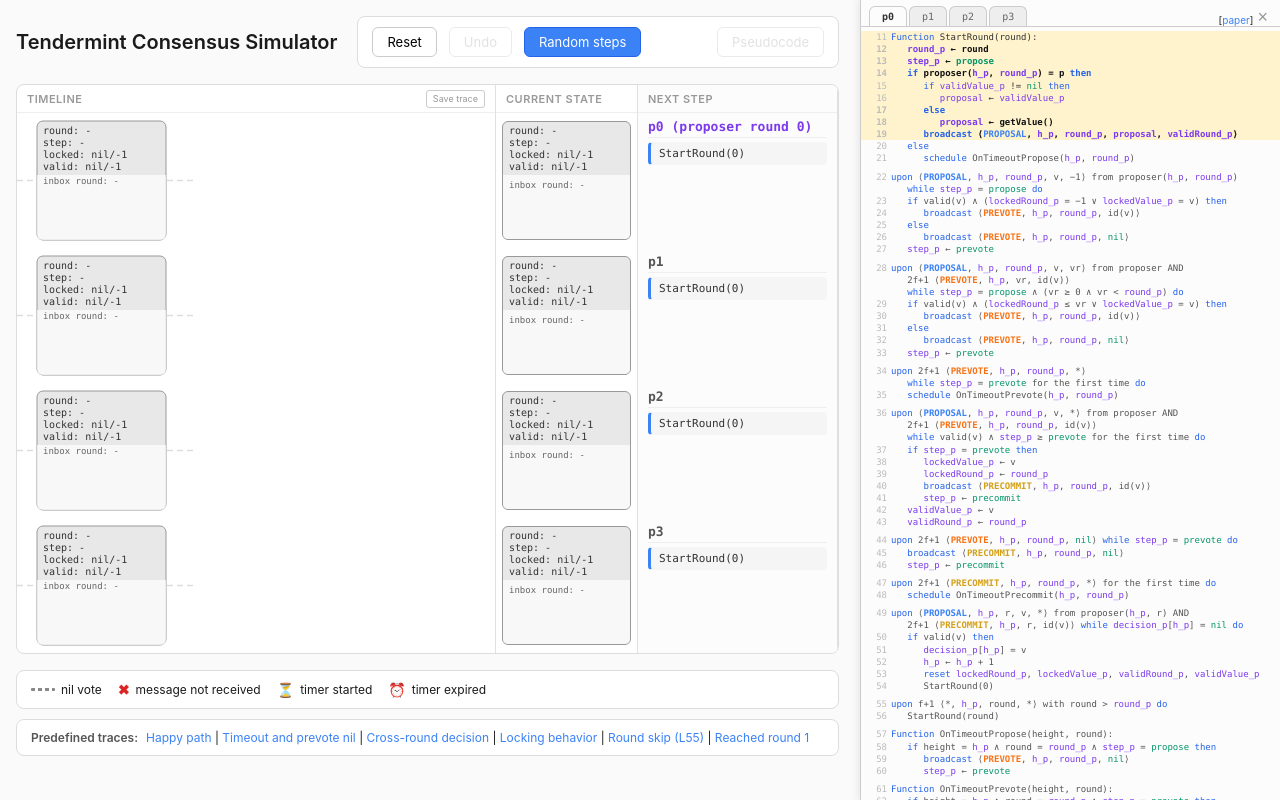
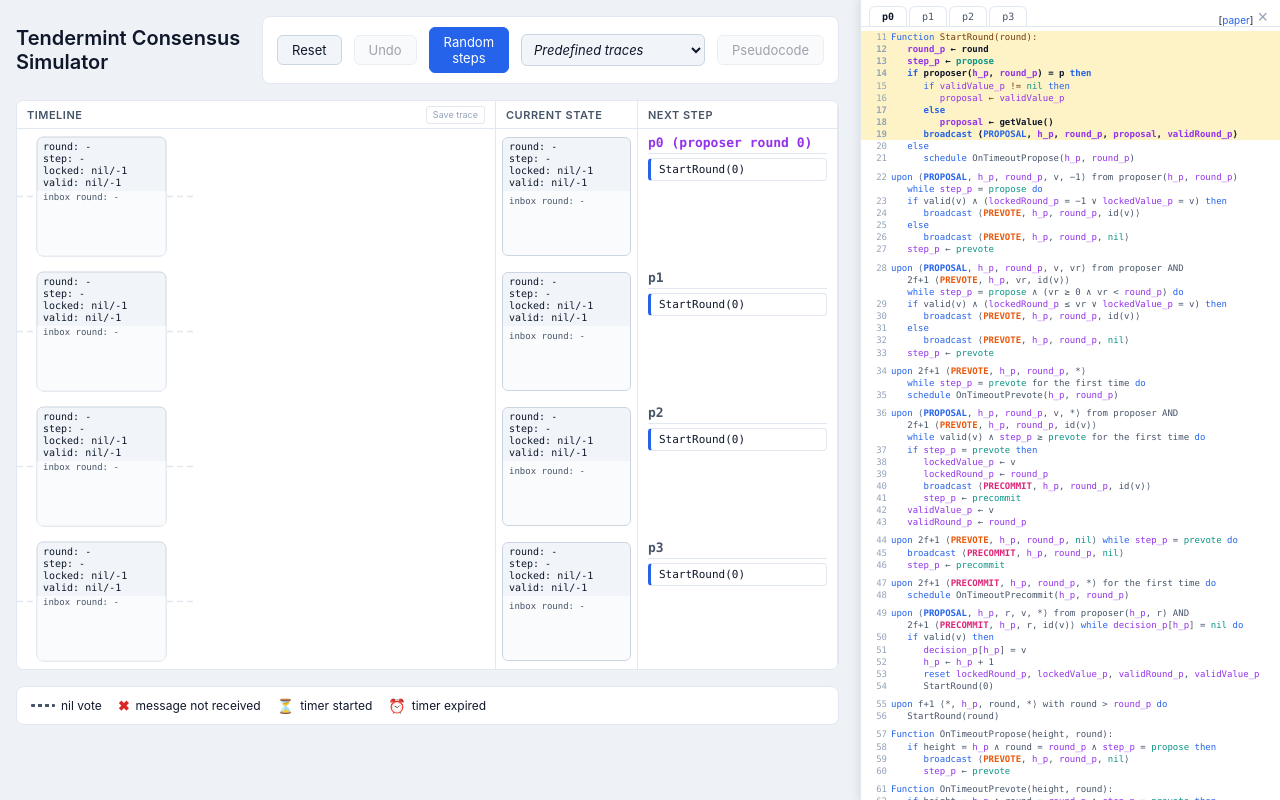
Before and after one commit to hvanz/tendermint-sim, a plain HTML site: page index.html in a window 1280 px wide. Drawn offline with Linux system fonts and the light colour scheme.

Commit message:
Refresh color palette and move trace picker to top bar
Adopts a token-based light palette: slate-neutral page, white surfaces and
timeline, soft pastel state-box fills, and saturated -600 range accents for
arrows and message-type tokens. All colors now live in :root custom
properties, so future palette swaps are single-file changes. Precommit shifts
from amber/yellow to pink to keep it distinct from prevote orange. Three SVG
colors that do not bind to CSS variables (red-X glyph, arrow-marker fills,
state-box inbox overlay) are kept in sync with the palette via comments
tying them to the token names.

Moves predefined-traces picker from a bottom section into the top bar as a
select. Loader populates options from traces/index.json with descriptions
carried as title tooltips. A sentinel "Predefined traces" option
(italicized via :has() so the closed select honors the style, since browsers
strip option font-style from the displayed value) acts as the empty state.
Clicking Reset sets the select back to this sentinel so the control reflects
the actual engine state.

```diff
--- a/css/style.css
+++ b/css/style.css
@@ -1,15 +1,48 @@
 /* style.css -- Layout, controls, timeline, state boxes, arrows */
 
 :root {
-    --color-propose: #d0e4f7;
-    --color-prevote: #fde2c8;
-    --color-precommit: #fef3cd;
-    --color-decided: #c8f7c5;
-    --color-initial: #e8e8e8;
+    /* Light palette: neutral slate surfaces with saturated -600 range accents.
+       Three surface layers (page, surface, raised) + focus for the timeline
+       column. Accent hues are slightly deeper than Tailwind defaults so they
+       read clearly on the slate-tinted page background. */
+    --bg-page: #eef2f6;
+    --bg-surface: #ffffff;
+    --bg-focus: #ffffff;
+    --bg-raised: #f1f5f9;
+    --border-subtle: #e2e8f0;
+    --border-emphasis: #cbd5e1;
+    --text-primary: #0f172a;
+    --text-secondary: #475569;
+    --text-muted: #94a3b8;
 
-    --color-proposal-arrow: #3b82f6;
-    --color-prevote-arrow: #f97316;
-    --color-precommit-arrow: #d4a017;
+    --accent-proposal: #2563eb;
+    --accent-prevote: #ea580c;
+    --accent-precommit: #db2777;
+    --accent-decided: #16a34a;
+    --accent-timeout: #dc2626;
+    --accent-skip: #9333ea;
+    --accent-var: #9333ea;
+    --accent-const: #0d9488;
+    --accent-keyword: #2563eb;
+
+    /* State-box fills: soft pastel variants of each accent. */
+    --color-propose: #dbeafe;
+    --color-prevote: #ffedd5;
+    --color-precommit: #fce7f3;
+    --color-decided: #dcfce7;
+    --color-initial: #f1f5f9;
+
+    /* Arrow/legend hues — reused in many places, kept as single tokens. */
+    --color-proposal-arrow: #2563eb;
+    --color-prevote-arrow: #ea580c;
+    --color-precommit-arrow: #db2777;
+
+    /* Feedback colors */
+    --hl-line-bg: #fef3c7;
+    --hl-line-text: #713f12;
+    --hl-hover-bg: #fde68a;
+    --hl-hover-text: #422006;
+    --strike-bg: #fecaca;
 
     --font-mono: "SF Mono", "Fira Code", "Consolas", monospace;
     --font-sans: -apple-system, BlinkMacSystemFont, "Segoe UI", Roboto, sans-serif;
@@ -31,8 +64,8 @@
 body {
     font-family: var(--font-sans);
     font-size: 14px;
-    color: #1a1a1a;
-    background: #fafafa;
+    color: var(--text-primary);
+    background: var(--bg-page);
     padding: 16px;
     transition: margin-right 0.15s;
 }
@@ -61,16 +94,17 @@ h1 {
     align-items: center;
     gap: 12px;
     padding: 10px 14px;
-    background: #fff;
-    border: 1px solid #ddd;
+    background: var(--bg-surface);
+    border: 1px solid var(--border-subtle);
     border-radius: 8px;
 }
 
 #controls button {
     padding: 6px 14px;
-    border: 1px solid #ccc;
+    border: 1px solid var(--border-emphasis);
     border-radius: 6px;
-    background: #fff;
+    background: var(--bg-raised);
+    color: var(--text-primary);
     cursor: pointer;
     font-size: 13px;
     font-family: var(--font-sans);
@@ -78,7 +112,7 @@ h1 {
 }
 
 #controls button:hover {
-    background: #f0f0f0;
+    background: var(--border-emphasis);
 }
 
 #controls button:disabled {
@@ -87,22 +121,22 @@ h1 {
 }
 
 #controls button#btn-step-all {
-    background: #3b82f6;
+    background: var(--accent-proposal);
     color: #fff;
-    border-color: #2563eb;
+    border-color: var(--accent-proposal);
 }
 
 #controls button#btn-step-all:hover {
-    background: #2563eb;
+    background: #1d4ed8;
 }
 
 /* Main area: left pane + timeline side by side */
 #main-area {
     display: flex;
     gap: 0;
-    border: 1px solid #ddd;
+    border: 1px solid var(--border-subtle);
     border-radius: 8px;
-    background: #fff;
+    background: var(--bg-surface);
     overflow: hidden;
     min-height: 500px;
 }
@@ -114,19 +148,19 @@ h1 {
     font-weight: 600;
     text-transform: uppercase;
     letter-spacing: 0.5px;
-    color: #999;
+    color: var(--text-secondary);
     padding: 0 10px;
     height: 28px;
     line-height: 28px;
-    border-bottom: 1px solid #eee;
+    border-bottom: 1px solid var(--border-subtle);
+    background: var(--bg-surface);
 }
 
 /* Left pane: fixed, no horizontal scroll */
 #left-pane {
     width: var(--left-pane-width);
     min-width: var(--left-pane-width);
-    border-right: 1px solid #e0e0e0;
-    background: #fcfcfc;
+    border-right: 1px solid var(--border-subtle);
     position: relative;
     overflow-y: auto;
 }
@@ -145,26 +179,25 @@ h1 {
 .node-section-header {
     margin-bottom: 4px;
     padding-bottom: 3px;
-    border-bottom: 1px solid #eee;
+    border-bottom: 1px solid var(--border-subtle);
 }
 
 .node-section-header .node-name {
     font-family: var(--font-mono);
     font-size: 13px;
     font-weight: 700;
-    color: #555;
+    color: var(--text-secondary);
 }
 
 .node-section-header .node-name.is-proposer {
-    color: #7c3aed;
+    color: var(--accent-skip);
 }
 
 /* State pane: middle column showing current state boxes */
 #state-pane {
     width: var(--state-pane-width);
     min-width: var(--state-pane-width);
-    border-right: 1px solid #e0e0e0;
-    background: #fff;
+    border-right: 1px solid var(--border-subtle);
     position: relative;
     overflow-y: auto;
 }
@@ -181,15 +214,15 @@ h1 {
     width: 100%;
     height: 100%;
     border-radius: 6px;
-    border: 1px solid #999;
+    border: 1px solid var(--border-emphasis);
     font-family: var(--font-mono);
-    color: #333;
+    color: var(--text-primary);
     overflow: hidden;
 }
 
-.current-state-box.step-propose { background: var(--color-propose); }
-.current-state-box.step-prevote { background: var(--color-prevote); }
-.current-state-box.step-precommit { background: var(--color-precommit); }
+.current-state-box.step-propose { background: var(--color-propose); border-color: var(--accent-proposal); }
+.current-state-box.step-prevote { background: var(--color-prevote); border-color: var(--accent-prevote); }
+.current-state-box.step-precommit { background: var(--color-precommit); border-color: var(--accent-precommit); }
 .current-state-box.step-decided { background: var(--color-decided); border-color: #22c55e; border-width: 2px; }
 .current-state-box.step-initial { background: var(--color-initial); }
 
@@ -212,10 +245,10 @@ h1 {
     top: 4px;
     right: 6px;
     font-size: 9px;
-    color: #aaa;
+    color: var(--text-muted);
 }
 
-/* Lighter-tinted section covering the inbox header + message list. Negative margins
+/* Darker-tinted section covering the inbox header + message list. Negative margins
    pull the tint out to the outer box edges; the outer .current-state-box has
    overflow:hidden + border-radius so the tint stays clipped to rounded corners.
    flex:1 makes the tint fill the remaining vertical space down to the box bottom
@@ -224,18 +257,18 @@ h1 {
     flex: 1;
     margin: 2px -6px -6px -6px;
     padding: 2px 6px 6px 6px;
-    background-color: rgba(255, 255, 255, 0.7);
+    background-color: rgba(255, 255, 255, 0.6);
 }
 
 .state-box-header {
     font-size: 9px;
     line-height: 12px;
-    color: #666;
+    color: var(--text-secondary);
     margin: 2px 0;
 }
 
 .state-box-header .round-link {
-    color: #3b82f6;
+    color: var(--accent-proposal);
     text-decoration: underline;
     cursor: pointer;
     user-select: none;
@@ -246,7 +279,7 @@ h1 {
 }
 
 .state-box-header .round-link.selected {
-    color: #111;
+    color: var(--text-primary);
     font-weight: 700;
     text-decoration: none;
     cursor: default;
@@ -270,11 +303,11 @@ h1 {
     padding: 0 1px;
     border-radius: 2px;
     text-decoration: underline;
-    color: #3b82f6;
+    color: var(--accent-proposal);
 }
 
 .state-box-message .msg-sender:hover:not(.is-disabled) {
-    background: #ffe8a0;
+    background: var(--hl-hover-bg);
 }
 
 .state-box-message .msg-sender.is-disabled {
@@ -283,12 +316,11 @@ h1 {
     color: inherit;
 }
 
-/* Struck senders get a light-red background so they remain visible beyond the
-   thin strike-through alone. Keeps the blue text color on clickable variants
-   so the "clickable link" affordance is preserved. */
+/* Struck senders get a dark-red tint so they remain visible beyond the thin
+   strike-through alone. Keeps the blue text on clickable variants. */
 .state-box-message .msg-sender.is-not-received {
     text-decoration: line-through;
-    background: #fecaca;
+    background: var(--strike-bg);
 }
 
 .state-box-message .msg-sender.is-not-received:not(.is-disabled) {
@@ -336,9 +368,9 @@ h1 {
     cursor: pointer;
     font-family: var(--font-mono);
     font-size: 11px;
-    color: #333;
-    background: #f5f5f5;
-    border: 1px solid transparent;
+    color: var(--text-primary);
+    background: var(--bg-focus);
+    border: 1px solid var(--border-subtle);
     transition: background 0.1s, border-color 0.1s;
     white-space: nowrap;
     overflow: hidden;
@@ -346,12 +378,12 @@ h1 {
 }
 
 .transition-item:hover {
-    background: #e8e8ff;
-    border-color: #aab;
+    background: var(--bg-raised);
+    border-color: var(--border-emphasis);
 }
 
 .transition-item:active {
-    background: #d0d0ff;
+    background: var(--border-emphasis);
 }
 
 /* Color-code transition items by action type */
@@ -365,21 +397,21 @@ h1 {
     border-left: 3px solid var(--color-precommit-arrow);
 }
 .transition-item.action-decide {
-    border-left: 3px solid #22c55e;
+    border-left: 3px solid var(--accent-decided);
     font-weight: 600;
 }
 .transition-item.action-timeout {
-    border-left: 3px solid #ef4444;
+    border-left: 3px solid var(--accent-timeout);
 }
 .transition-item.action-skip {
-    border-left: 3px solid #a855f7;
+    border-left: 3px solid var(--accent-skip);
 }
 .transition-item.action-schedule {
-    border-left: 3px solid #999;
+    border-left: 3px solid var(--text-muted);
 }
 
 .node-section-decided {
-    color: #888;
+    color: var(--text-secondary);
     font-family: var(--font-mono);
     font-size: 11px;
     font-style: italic;
@@ -387,7 +419,7 @@ h1 {
 }
 
 .node-section-empty {
-    color: #bbb;
+    color: var(--text-muted);
     font-family: var(--font-mono);
     font-size: 11px;
     padding: 4px 0;
@@ -399,7 +431,8 @@ h1 {
     display: flex;
     flex-direction: column;
     min-width: 0;
-    border-right: 1px solid #e0e0e0;
+    border-right: 1px solid var(--border-subtle);
+    background: var(--bg-focus);
 }
 
 /* Timeline SVG container: scrolls horizontally */
@@ -416,21 +449,21 @@ h1 {
 
 /* SVG styling */
 .state-box rect {
-    stroke: #999;
+    stroke: var(--border-emphasis);
     stroke-width: 1;
     rx: 6;
     ry: 6;
 }
 
-.state-box.step-propose rect { fill: var(--color-propose); }
-.state-box.step-prevote rect { fill: var(--color-prevote); }
-.state-box.step-precommit rect { fill: var(--color-precommit); }
+.state-box.step-propose rect { fill: var(--color-propose); stroke: var(--accent-proposal); }
+.state-box.step-prevote rect { fill: var(--color-prevote); stroke: var(--accent-prevote); }
+.state-box.step-precommit rect { fill: var(--color-precommit); stroke: var(--accent-precommit); }
 .state-box.step-decided rect { fill: var(--color-decided); stroke: #22c55e; stroke-width: 2; }
 .state-box.step-initial rect { fill: var(--color-initial); }
 
 .state-box text {
     font-family: var(--font-mono);
-    fill: #333;
+    fill: var(--text-primary);
 }
 
 .state-box text.var-line {
@@ -443,7 +476,7 @@ h1 {
 
 .state-box text.inbox-header {
     font-size: 9px;
-    fill: #666;
+    fill: var(--text-secondary);
 }
 
 .state-box text.step-label {
@@ -453,25 +486,25 @@ h1 {
 
 .state-box text.step-number {
     font-size: 9px;
-    fill: #aaa;
+    fill: var(--text-muted);
 }
 
 
 .transition-arrow line {
-    stroke: #aaa;
+    stroke: var(--text-muted);
     stroke-width: 1.5;
 }
 
 .transition-arrow text {
     font-family: var(--font-mono);
     font-size: 10px;
-    fill: #666;
+    fill: var(--text-secondary);
 }
 
 .message-arrow path {
     fill: none;
     stroke-width: 1.2;
-    opacity: 0.6;
+    opacity: 0.75;
 }
 
 .message-arrow.type-PROPOSAL path { stroke: var(--color-proposal-arrow); stroke-width: 1.8; }
@@ -482,7 +515,7 @@ h1 {
 .message-arrow text, .msg-label {
     font-family: var(--font-mono);
     font-size: 9px;
-    fill: #444;
+    fill: var(--text-secondary);
     font-style: italic;
 }
 
@@ -491,22 +524,22 @@ h1 {
     font-family: var(--font-mono);
     font-size: 13px;
     font-weight: 600;
-    fill: #555;
+    fill: var(--text-secondary);
 }
 
 .node-row-label text.is-proposer {
-    fill: #7c3aed;
+    fill: var(--accent-skip);
 }
 
 /* Row separator lines (bottom of each lane) */
 .row-guide {
-    stroke: #e0e0e0;
+    stroke: var(--border-subtle);
     stroke-width: 1;
 }
 
 /* Center lane line (horizontal line behind state boxes) */
 .lane-line {
-    stroke: #ddd;
+    stroke: var(--border-subtle);
     stroke-width: 1.5;
     stroke-dasharray: 6 4;
 }
@@ -518,8 +551,9 @@ h1 {
     right: 0;
     width: 420px;
     height: 100vh;
-    border-left: 1px solid #ccc;
-    background: #fcfcfc;
+    border-left: 1px solid var(--border-subtle);
+    background: var(--bg-focus);
+    color: var(--text-primary);
     overflow-y: auto;
     z-index: 10;
     box-shadow: -2px 0 8px rgba(0,0,0,0.08);
@@ -534,21 +568,21 @@ h1 {
     align-items: flex-end;
     justify-content: space-between;
     padding: 6px 8px 0;
-    border-bottom: 1px solid #ccc;
+    border-bottom: 1px solid var(--border-subtle);
 }
 
 #btn-close-pseudocode {
     background: none;
     border: none;
     font-size: 18px;
-    color: #999;
+    color: var(--text-muted);
     cursor: pointer;
     padding: 0 4px;
     line-height: 1;
 }
 
 #btn-close-pseudocode:hover {
-    color: #333;
+    color: var(--text-primary);
 }
 
 .pseudocode-tabs {
@@ -558,28 +592,28 @@ h1 {
 
 .pc-tab {
     padding: 4px 12px;
-    border: 1px solid #ccc;
+    border: 1px solid var(--border-subtle);
     border-bottom: none;
     border-radius: 6px 6px 0 0;
-    background: #eee;
+    background: var(--bg-surface);
     cursor: pointer;
     font-family: var(--font-mono);
     font-size: 10px;
-    color: #666;
+    color: var(--text-secondary);
     transition: background 0.1s;
     margin-right: -1px;
     position: relative;
 }
 
 .pc-tab:hover {
-    background: #e0e0e0;
+    background: var(--bg-raised);
 }
 
 .pc-tab.active {
-    background: #fcfcfc;
-    border-color: #ccc;
+    background: var(--bg-focus);
+    border-color: var(--border-subtle);
     font-weight: 700;
-    color: #333;
+    color: var(--text-primary);
     z-index: 1;
 }
 
@@ -593,7 +627,7 @@ h1 {
     line-height: 1.35;
     padding: 0 6px;
     white-space: pre;
-    color: #555;
+    color: var(--text-secondary);
     transition: background 0.1s;
 }
 
@@ -602,27 +636,27 @@ h1 {
     width: 20px;
     text-align: right;
     margin-right: 4px;
-    color: #bbb;
+    color: var(--text-muted);
     user-select: none;
 }
 
 .pc-line.highlighted {
-    background: #fff3cd;
-    color: #333;
+    background: var(--hl-line-bg);
+    color: var(--hl-line-text);
     cursor: pointer;
 }
 
 .pc-line.executed {
     font-weight: 700;
-    color: #111;
+    color: #0f172a;
 }
 
 /* JS adds .hovered to every line of the rule under the cursor, so the whole rule
    shifts uniformly. No native :hover rule; the cursor-targeted line would otherwise
    get its own slightly different shade, breaking the uniform block. */
 .pc-line.hovered {
-    background: #ffe8a0;
-    color: #333;
+    background: var(--hl-hover-bg);
+    color: var(--hl-hover-text);
 }
 
 .pc-line.pc-blank {
@@ -630,20 +664,21 @@ h1 {
 }
 
 /* Pseudocode syntax coloring */
-.pc-keyword { color: #2563eb; }
+.pc-keyword { color: var(--accent-keyword); }
 .pc-msg-proposal { color: var(--color-proposal-arrow); font-weight: 600; }
 .pc-msg-prevote { color: var(--color-prevote-arrow); font-weight: 600; }
 .pc-msg-precommit { color: var(--color-precommit-arrow); font-weight: 600; }
-.pc-var { color: #7c3aed; }
-.pc-const { color: #059669; }
+.pc-var { color: var(--accent-var); }
+.pc-const { color: var(--accent-const); }
 
 /* Legend */
 #legend {
     margin-top: 16px;
     padding: 10px 14px;
-    background: #fff;
-    border: 1px solid #ddd;
+    background: var(--bg-surface);
+    border: 1px solid var(--border-subtle);
     border-radius: 8px;
+    color: var(--text-primary);
     display: flex;
     flex-wrap: wrap;
     gap: 16px;
@@ -660,7 +695,7 @@ h1 {
     width: 16px;
     height: 16px;
     border-radius: 3px;
-    border: 1px solid #ccc;
+    border: 1px solid var(--border-emphasis);
 }
 
 .legend-line {
@@ -669,34 +704,24 @@ h1 {
     border-radius: 1px;
 }
 
-/* Traces section */
-#traces-section {
-    margin-top: 10px;
-    padding: 10px 14px;
-    background: #fff;
-    border: 1px solid #ddd;
-    border-radius: 8px;
-    display: flex;
-    align-items: center;
-    gap: 8px;
-    font-size: 12px;
-    flex-wrap: wrap;
+/* Trace-picker dropdown in the top bar. Matches the adjacent button height. */
+#trace-select {
+    padding: 6px 8px;
+    border: 1px solid var(--border-emphasis);
+    border-radius: 6px;
+    background: var(--bg-raised);
+    color: var(--text-primary);
+    cursor: pointer;
+    font-size: 13px;
+    font-family: var(--font-sans);
 }
 
-.traces-label {
-    font-weight: 600;
-    color: #555;
-}
-
-.trace-link {
-    color: #3b82f6;
-    text-decoration: none;
-    cursor: pointer;
-    font-size: 12px;
-}
-
-.trace-link:hover {
-    text-decoration: underline;
+/* Italicize the select when the placeholder "Predefined traces" option is
+   selected, so the closed control signals that no real trace is loaded.
+   Native <select> strips option styles from the displayed value; :has() lets
+   us style the whole control based on the current selection. */
+#trace-select:has(option[value="empty"]:checked) {
+    font-style: italic;
 }
 
 .timeline-header {
@@ -708,18 +733,18 @@ h1 {
 
 #btn-save-trace {
     padding: 0 6px;
-    border: 1px solid #ccc;
+    border: 1px solid var(--border-subtle);
     border-radius: 3px;
-    background: #fff;
+    background: var(--bg-surface);
     cursor: pointer;
     font-size: 9px;
     font-family: var(--font-sans);
-    color: #999;
+    color: var(--text-muted);
     line-height: 16px;
     transition: background 0.15s;
 }
 
 #btn-save-trace:hover {
-    background: #f0f0f0;
-    color: #333;
+    background: var(--bg-raised);
+    color: var(--text-primary);
 }
--- a/index.html
+++ b/index.html
@@ -13,6 +13,9 @@
             <button id="btn-reset">Reset</button>
             <button id="btn-undo" disabled>Undo</button>
             <button id="btn-step-all">Random steps</button>
+            <select id="trace-select">
+                <option value="empty">Predefined traces</option>
+            </select>
             <button id="btn-pseudocode" style="margin-left: auto" disabled>Pseudocode</button>
         </div>
     </div>
@@ -43,7 +46,7 @@
                 <button class="pc-tab" data-node="2">p2</button>
                 <button class="pc-tab" data-node="3">p3</button>
             </span>
-            <span style="margin-left: auto; font-size: 10px">[<a href="https://arxiv.org/abs/1807.04938" target="_blank" style="color: #3b82f6; text-decoration: none">paper</a>]</span>
+            <span style="margin-left: auto; font-size: 10px">[<a href="https://arxiv.org/abs/1807.04938" target="_blank" style="color: var(--accent-proposal); text-decoration: none">paper</a>]</span>
             <button id="btn-close-pseudocode" title="Close pseudocode">&times;</button>
         </div>
         <div id="pseudocode-lines"></div>
@@ -51,11 +54,11 @@
 
     <div id="legend">
         <div class="legend-item">
-            <div class="legend-line legend-line-dashed" style="background: repeating-linear-gradient(90deg, #888 0 4px, transparent 4px 7px)"></div>
+            <div class="legend-line legend-line-dashed" style="background: repeating-linear-gradient(90deg, var(--text-secondary) 0 4px, transparent 4px 7px)"></div>
             <span>nil vote</span>
         </div>
         <div class="legend-item">
-            <span style="color: #dc2626; font-weight: bold; font-size: 14px">&#x2716;</span>
+            <span style="color: var(--accent-timeout); font-weight: bold; font-size: 14px">&#x2716;</span>
             <span>message not received</span>
         </div>
         <div class="legend-item">
@@ -68,11 +71,6 @@
         </div>
     </div>
 
-    <div id="traces-section">
-        <span class="traces-label">Predefined traces:</span>
-        <span id="traces-list"></span>
-    </div>
-
     <script type="module" src="js/main.js"></script>
 </body>
 </html>
--- a/js/renderer.js
+++ b/js/renderer.js
@@ -119,7 +119,7 @@ function drawStateBox(parent, x, y, snapshot, nodeId, isInitial = false, globalS
     g.appendChild(svgEl("path", {
         d: overlayPath,
         fill: "#ffffff",
-        opacity: "0.7",
+        opacity: "0.6",
     }));
     const compacted = (!isInitial && inbox.length > 0)
         ? compactInboxMessages(inbox)
@@ -418,11 +418,13 @@ export function render(systemState) {
 
     // Arrowhead markers
     const defs = svgEl("defs");
+    // Arrowhead colors must track the CSS palette; kept in sync with :root tokens
+    // in style.css (--accent-*).
     for (const [name, color] of [
-        ["arrowhead-gray", "#aaa"],
-        ["arrowhead-proposal", "#3b82f6"],
-        ["arrowhead-prevote", "#f97316"],
-        ["arrowhead-precommit", "#d4a017"],
+        ["arrowhead-gray", "#94a3b8"],
+        ["arrowhead-proposal", "#2563eb"],
+        ["arrowhead-prevote", "#ea580c"],
+        ["arrowhead-precommit", "#db2777"],
     ]) {
         const marker = svgEl("marker", {
             id: name, viewBox: "0 0 10 7", refX: 10, refY: 3.5,
--- a/js/ui.js
+++ b/js/ui.js
@@ -434,18 +434,14 @@ async function loadTraceIndex() {
     try {
         const resp = await fetch("traces/index.json");
         const index = await resp.json();
-        const container = document.getElementById("traces-list");
-        container.innerHTML = "";
-        for (let i = 0; i < index.length; i++) {
-            const entry = index[i];
-            if (i > 0) container.appendChild(document.createTextNode(" | "));
-            const link = document.createElement("a");
-            link.className = "trace-link";
-            link.href = "#";
-            link.textContent = entry.name;
-            link.title = entry.description;
-            link.addEventListener("click", (e) => { e.preventDefault(); loadTrace(entry.file); });
-            container.appendChild(link);
+        const select = document.getElementById("trace-select");
+        // Preserve the disabled placeholder as the first option; append traces after.
+        for (const entry of index) {
+            const opt = document.createElement("option");
+            opt.value = entry.file;
+            opt.textContent = entry.name;
+            opt.title = entry.description;
+            select.appendChild(opt);
         }
     } catch (e) {
         console.warn("Could not load traces/index.json:", e);
@@ -557,6 +553,7 @@ export function initUI() {
     document.getElementById("btn-reset").addEventListener("click", () => {
         reset();
         refreshAll();
+        document.getElementById("trace-select").value = "empty";
     });
 
     document.getElementById("btn-undo").addEventListener("click", () => {
@@ -570,6 +567,16 @@ export function initUI() {
     });
 
     document.getElementById("btn-save-trace").addEventListener("click", saveTrace);
+
+    document.getElementById("trace-select").addEventListener("change", (e) => {
+        const value = e.target.value;
+        if (value === "empty") {
+            reset();
+            refreshAll();
+            return;
+        }
+        if (value) loadTrace(value);
+    });
 
     // Sender-span click handler: shared between state pane and timeline. Reads
     // dataset from the clicked tspan/span (closest includes SVG elements) and
```
